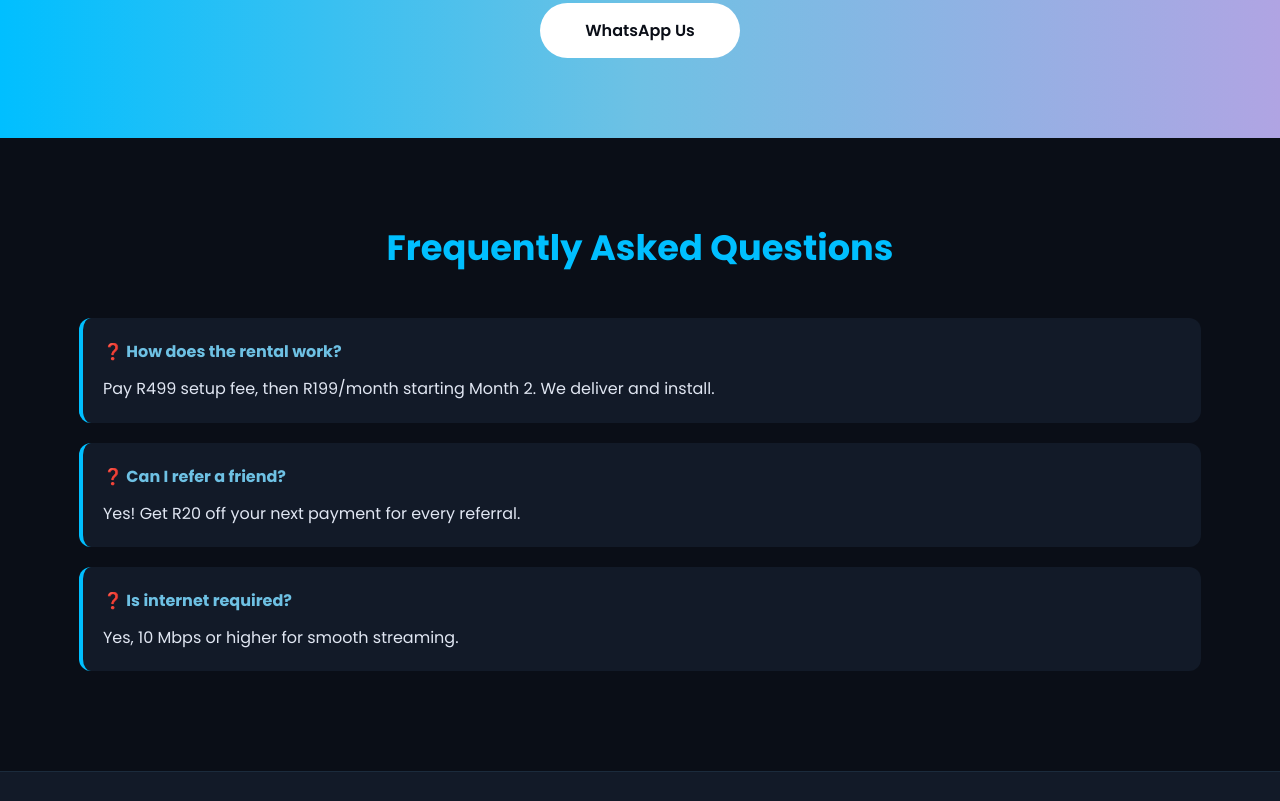
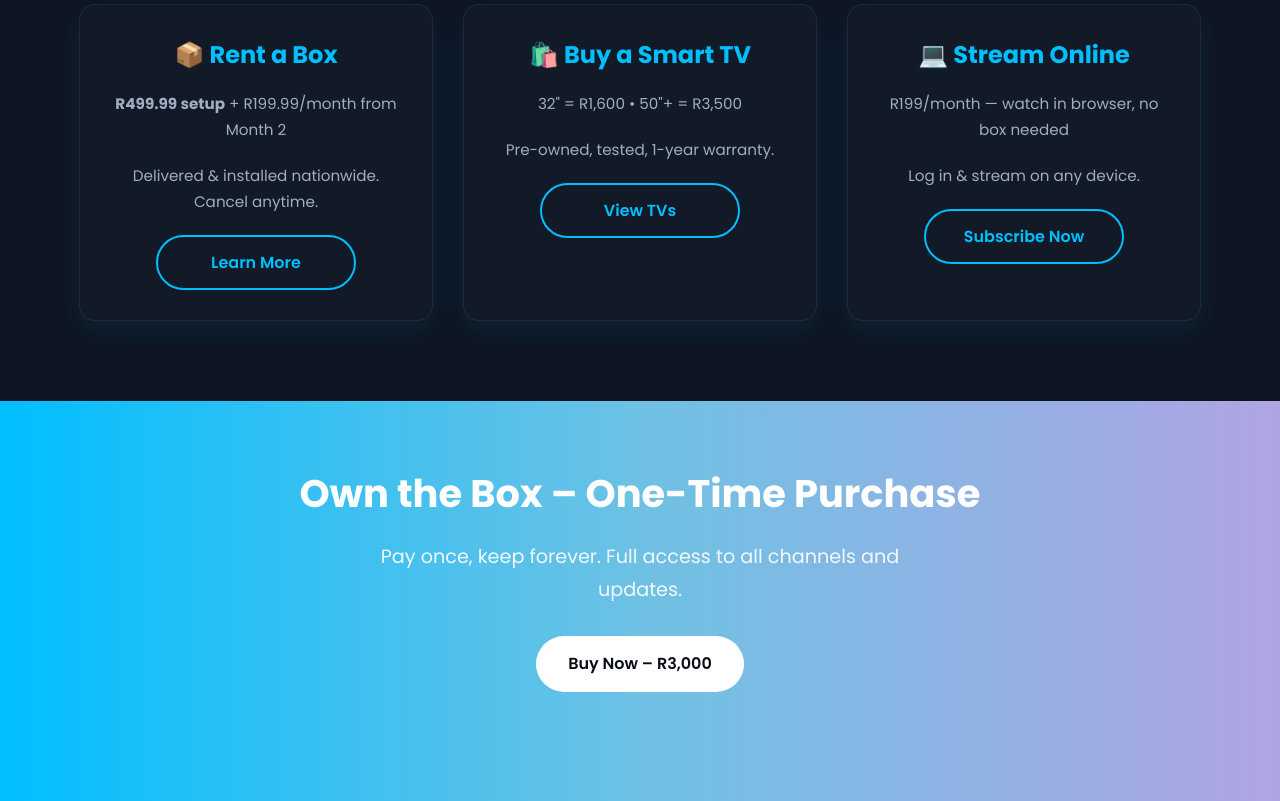
Before and after one commit to wisemanshabalala94-sudo/Wiseworx-Rent-a-Box, a plain HTML site: page index.html in a window 1280 px wide. Shown: the part 1619-2420 px from the top of the page. Drawn offline with nearby package versions, Linux system fonts and the light colour scheme.

Commit message:
Update index.html

```diff
--- a/index.html
+++ b/index.html
@@ -5,22 +5,12 @@
   <meta name="viewport" content="width=device-width, initial-scale=1.0"/>
   <title>Wiseworx Digital | Affordable Global TV</title>
   <meta name="description" content="Rent a TV box, buy a smart TV, or stream online. Access BBC, SABC, SuperSport, movies & shows worldwide.">
-
-  <!-- Google Fonts: Poppins (Modern) -->
   <link href="https://fonts.googleapis.com/css2?family=Poppins:wght@400;500;600;700&display=swap" rel="stylesheet" />
-
-  <!-- Swiper CSS (Image Slider) -->
-  <link rel="stylesheet" href="https://unpkg.com/swiper/swiper-bundle.min.css" />
-
-  <!-- Favicon -->
   <link rel="icon" href="images/logo.svg" type="image/svg+xml" />
-
-  <!-- Custom CSS -->
   <link rel="stylesheet" href="css/style.css" />
 </head>
 <body>
 
-  <!-- Header -->
   <header class="header">
     <div class="container">
       <div class="logo">
@@ -36,7 +26,6 @@
     </div>
   </header>
 
-  <!-- Hero Section -->
   <section class="hero">
     <div class="container">
       <h1>Affordable, Global, and Reliable</h1>
@@ -48,7 +37,6 @@
     </div>
   </section>
 
-  <!-- Channel Carousel -->
   <section class="channels">
     <div class="container">
       <h2>Live TV Channels</h2>
@@ -68,7 +56,6 @@
     </div>
   </section>
 
-  <!-- Services -->
   <section class="services">
     <div class="container">
       <div class="service-card">
@@ -92,7 +79,18 @@
     </div>
   </section>
 
-  <!-- Call to Action -->
+  <section class="cta" style="padding:60px 0;">
+    <div class="container">
+      <h3>Own the Box – One-Time Purchase</h3>
+      <p>Pay once, keep forever. Full access to all channels and updates.</p>
+      <a href="https://pay.zoho.com/v1/checkout/7068042000000103027-WiX-OWN"
+         class="btn btn-white"
+         target="_blank">
+         Buy Now – R3,000
+      </a>
+    </div>
+  </section>
+
   <section class="cta">
     <div class="container">
       <h3>Get Started Today</h3>
@@ -101,26 +99,6 @@
     </div>
   </section>
 
-  <!-- FAQ -->
-  <section class="faq">
-    <div class="container">
-      <h2>Frequently Asked Questions</h2>
-      <div class="faq-item">
-        <h4>❓ How does the rental work?</h4>
-        <p>Pay R499 setup fee, then R199/month starting Month 2. We deliver and install.</p>
-      </div>
-      <div class="faq-item">
-        <h4>❓ Can I refer a friend?</h4>
-        <p>Yes! Get R20 off your next payment for every referral.</p>
-      </div>
-      <div class="faq-item">
-        <h4>❓ Is internet required?</h4>
-        <p>Yes, 10 Mbps or higher for smooth streaming.</p>
-      </div>
-    </div>
-  </section>
-
-  <!-- Footer -->
   <footer class="footer">
     <div class="container">
       <div class="footer-content">
@@ -130,7 +108,7 @@
       <div class="footer-contact">
         <h4>Contact Us</h4>
         <p>📞 083 725 4362</p>
-        <p>📧 Wiseworx25@gmail.com</p>
+        <p>📧 WiseWorks25@gmail.com</p>
         <p>📍 12027 Mandlekazi Street, Palmridge, JHB</p>
         <a href="https://wa.me/27837254362" class="btn btn-small" target="_blank">Chat on WhatsApp</a>
       </div>
@@ -140,7 +118,6 @@
     </div>
   </footer>
 
-  <!-- Swiper JS -->
   <script src="https://unpkg.com/swiper/swiper-bundle.min.js"></script>
   <script>
     new Swiper('.swiper', {
@@ -149,9 +126,7 @@
         nextEl: '.swiper-button-next',
         prevEl: '.swiper-button-prev',
       },
-      autoplay: {
-        delay: 3000,
-      },
+      autoplay: { delay: 3000 },
       slidesPerView: 2,
       spaceBetween: 20,
       breakpoints: {
```
